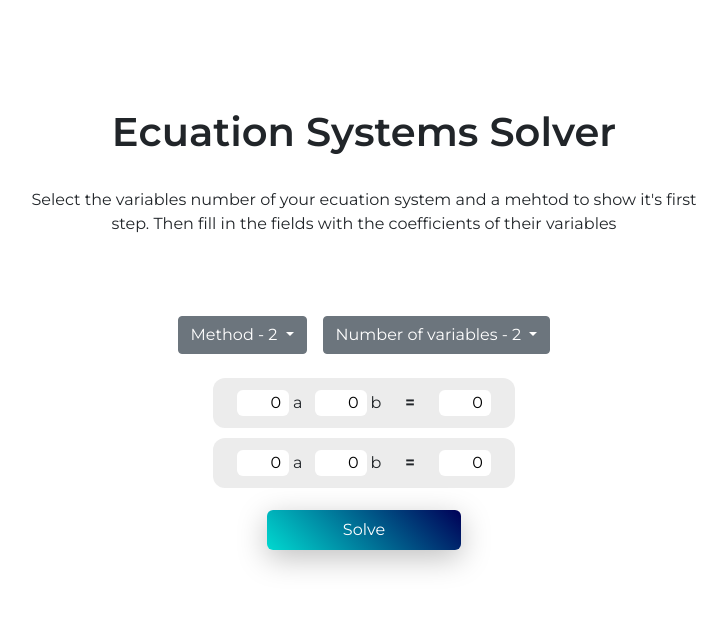
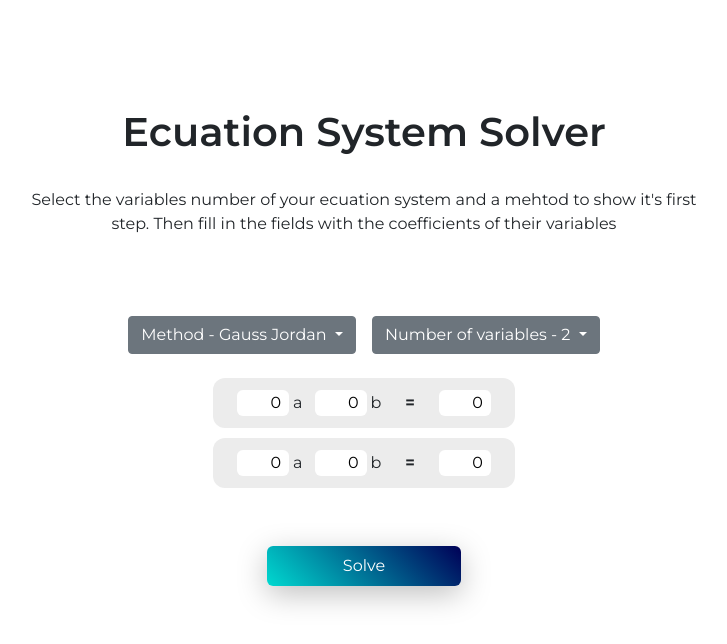
Before and after one commit to AndrsDev/System-Ecuations, an Angular app: page / in a window 1280 px wide. Shown: the top 644 px of the page, without its empty margins (276-1003 px from the left). Built offline with nearby package versions, Linux system fonts and the light colour scheme.

Commit message:
two dropdowns menus bug fixed

```diff
--- a/src/app/app.module.ts
+++ b/src/app/app.module.ts
@@ -7,7 +7,7 @@ import { EcuationsComponent } from './ecuations/ecuations.component';
 @NgModule({
   declarations: [
     AppComponent,
-    EcuationsComponent
+    EcuationsComponent,
   ],
   imports: [
     BrowserModule,
--- /dev/null
+++ b/src/app/components/method-dropdown/method-dropdown.component.css
@@ -0,0 +1,7 @@
+.dropdown-item {
+    cursor: pointer;
+}
+
+.btn-spacing{
+    margin: 24px 8px;
+}
--- a/src/app/ecuations/ecuations.component.css
+++ b/src/app/ecuations/ecuations.component.css
@@ -12,7 +12,7 @@
     outline: none;
     padding: 8px 76px;
     border: 0px solid transparent;
-    margin: 12px;
+    margin: 48px;
     border-radius: 6px;
     color: white;
     background: linear-gradient(45deg, #00D9D0, #000057);
@@ -104,4 +104,8 @@ input[type=number] {
     -moz-appearance: textfield;
     appearance: textfield;
     margin: 0;
-  }
+}
+
+.dropdown-item {
+    cursor: pointer;
+}
--- a/src/app/ecuations/ecuations.component.html
+++ b/src/app/ecuations/ecuations.component.html
@@ -1,6 +1,6 @@
 <div>
   <div class="header">
-    <h1>Ecuation Systems Solver</h1>
+    <h1>Ecuation System Solver</h1>
   </div>
 
   <main class="main-container">
@@ -16,19 +16,24 @@
     <div class="option-menu">
 
       <!-- Method selection -->
-      <button class="btn btn-secondary dropdown-toggle btn-spacing" type="button" id="dropdownMethodMenuButton" data-toggle="dropdown" aria-haspopup="true" aria-expanded="false">
-          Method - {{variablesNumber}}
-      </button>
-      <div class="dropdown-menu" aria-labelledby="dropdownMethodMenuButton">
-        <a *ngFor="let item of literals | slice:1:7 ; let i = index" (click)="setNumberOfVariables(i + 2)" class="dropdown-item">{{i + 2}}</a>
+      <div class="dropdown">
+        <button class="btn btn-secondary dropdown-toggle btn-spacing" type="button" data-toggle="dropdown" aria-haspopup="true" aria-expanded="false">
+            Method - {{methods[selectedMethod]}}
+        </button>
+        <div class="dropdown-menu">
+          <a *ngFor="let item of methods; let i = index" (click)="setMethod(i)" class="dropdown-item">{{methods[i]}}</a>
+        </div>
       </div>
 
       <!-- Number of variables selection -->
-      <button class="btn btn-secondary dropdown-toggle btn-spacing" type="button" id="dropdownMenuButton" data-toggle="dropdown" aria-haspopup="true" aria-expanded="false">
-        Number of variables - {{variablesNumber}}
-      </button>
-      <div class="dropdown-menu" aria-labelledby="dropdownMenuButton">
-        <a *ngFor="let item of literals | slice:1:7 ; let i = index" (click)="setNumberOfVariables(i + 2)" class="dropdown-item">{{i + 2}}</a>
+      <div class="dropdown">
+        <button class="btn btn-secondary dropdown-toggle btn-spacing" type="button" id="dropdownMenu1" data-toggle="dropdown" aria-haspopup="true" aria-expanded="false">
+          Number of variables - {{variablesNumber}}
+        </button>
+
+        <div class="dropdown-menu dropdown-primary">
+          <a *ngFor="let item of literals | slice:1:7 ; let i = index" (click)="setNumberOfVariables(i + 2)" class="dropdown-item">{{i + 2}}</a>
+        </div>
       </div>
 
     </div>
@@ -48,7 +53,5 @@
 
 
     </div>
-
-
   </main>
 </div>
--- a/src/app/ecuations/ecuations.component.ts
+++ b/src/app/ecuations/ecuations.component.ts
@@ -8,6 +8,16 @@ import { Component, OnInit } from '@angular/core';
 export class EcuationsComponent implements OnInit {
 
   literals = ['a','b','c','d','e','f','g'];
+  methods = [
+    'Reduction',
+    'Evening',
+    'Substitution',
+    'Cramer',
+    'Gauss',
+    'Gauss Jordan'
+  ]
+
+  selectedMethod;
   selectedLiterals;
   variablesNumber;
 
@@ -19,6 +29,7 @@ export class EcuationsComponent implements OnInit {
   ngOnInit() {
 
     this.setNumberOfVariables(2);
+    this.setMethod(5);
   }
 
   setNumberOfVariables(num){
@@ -29,6 +40,10 @@ export class EcuationsComponent implements OnInit {
     for (let i = 0; i < num; i++) {
      this.matrix[i] = new Array(num + 1).fill("0");
     }
+  }
+
+  setMethod(num){
+    this.selectedMethod = num;
   }
 
 
```
Also changed, not shown: src/app/app.component.html (+0 -20 lines), src/app/components/method-dropdown/method-dropdown.component.html (added, +7 -0 lines), src/app/components/method-dropdown/method-dropdown.component.ts (added, +19 -0 lines), 1 other file (tests, documents, lock files or other folders).
